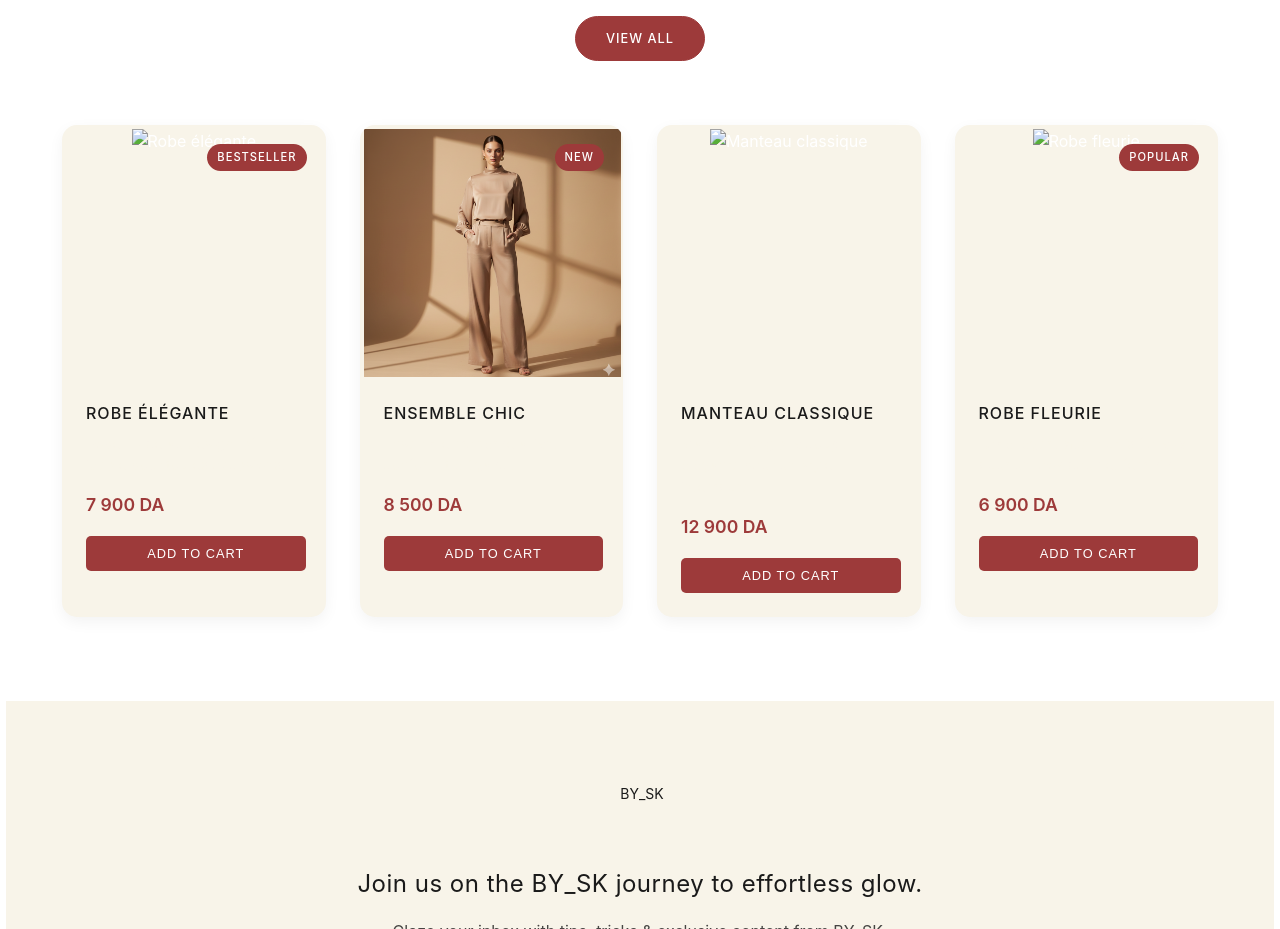
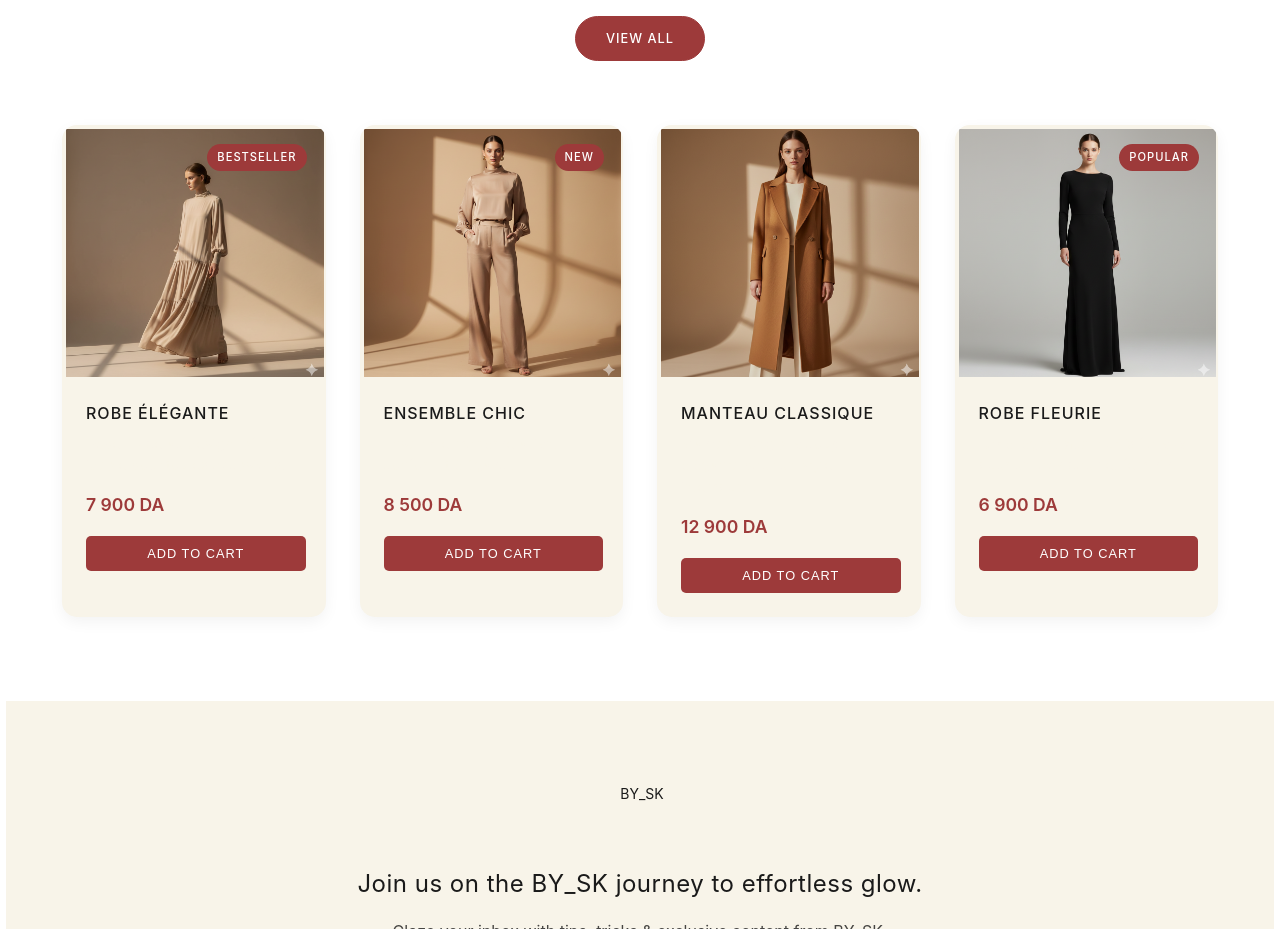
Before and after one commit to ChachaBel/sara2, a plain HTML site: page index.html in a window 1280 px wide. Shown: the part 1820-2749 px from the top of the page. Drawn offline with Linux system fonts and the light colour scheme; a web font is replaced by a local one.

Commit message:
Update design / content

```diff
--- a/index.html
+++ b/index.html
@@ -1452,7 +1452,7 @@
     <!-- Product 1 -->
     <div class="collection-product">
       <div class="product-image-container">
-        <img src="images/robe-beige.webpp" alt="Robe élégante">
+        <img src="images/robe-beige.webp" alt="Robe élégante">
         <span class="product-badge">Bestseller</span>
       </div>
       <div class="product-info-container">
@@ -1484,7 +1484,7 @@
     <!-- Product 3 -->
     <div class="collection-product">
       <div class="product-image-container">
-        <img src="images/manteau-classique.webpp" alt="Manteau classique">
+        <img src="images/manteau-classique.webp" alt="Manteau classique">
       </div>
       <div class="product-info-container">
         <h3 class="product-name">Manteau Classique</h3>
@@ -1499,7 +1499,7 @@
     <!-- Product 4 -->
     <div class="collection-product">
       <div class="product-image-container">
-        <img src="images/robe-fleurie.webp" alt="Robe fleurie">
+        <img src="images/robe-noire.webp" alt="Robe fleurie">
         <span class="product-badge">Popular</span>
       </div>
       <div class="product-info-container">
```
